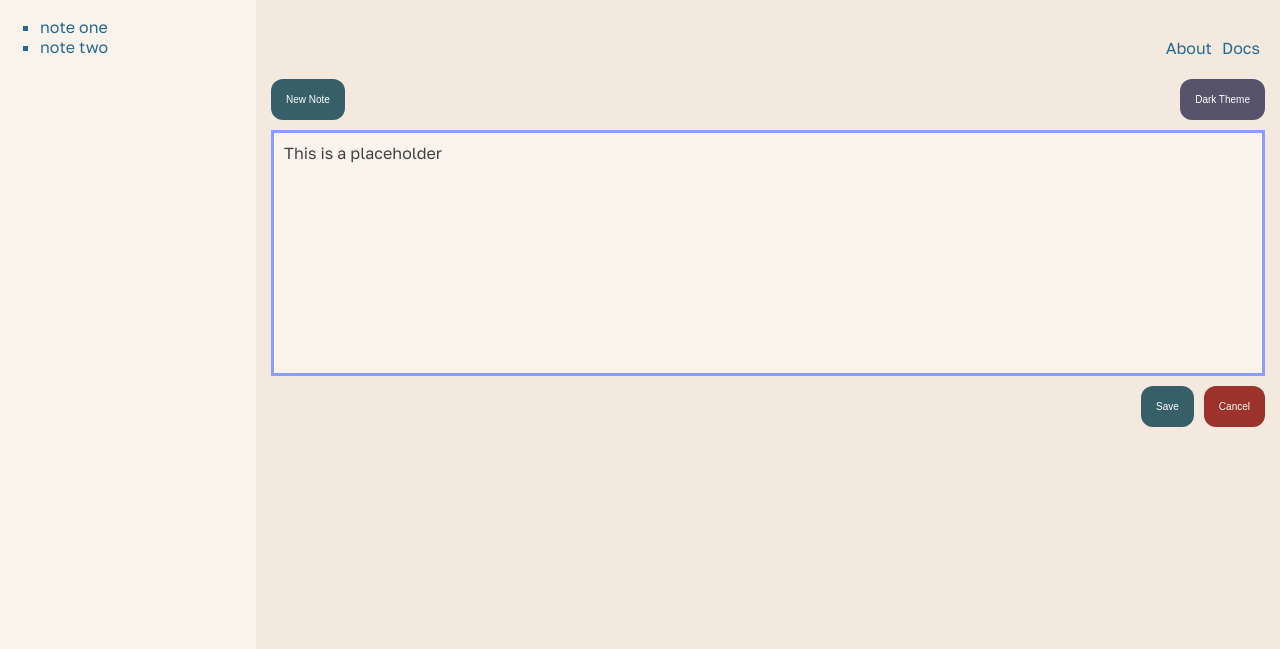
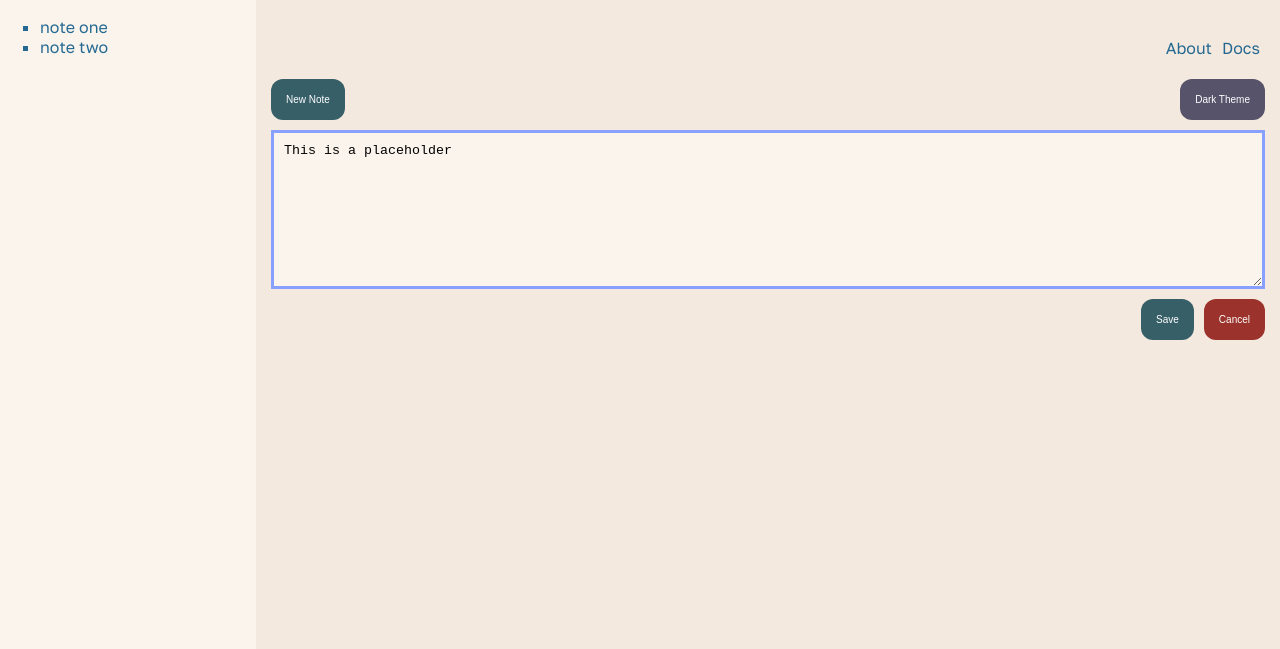
Before and after one commit to BCITGyumin/assignment1, a plain HTML site: page index.html in a window 1280 px wide. Shown: the part 52-701 px from the top of the page. Drawn offline with Linux system fonts and the light colour scheme.

Commit message:
change block to textarea in placeholder

```diff
--- a/css/stylesheet.css
+++ b/css/stylesheet.css
@@ -73,21 +73,20 @@ button {
 
 /* Placeholder
 ------------------------------------ */
-.placeholder {
-    block-size: 15rem;
-    text-align: start;
+.placeholder_div {
+    display: flex;
     margin: 10px 15px;
+}
+
+.placeholder_textarea {
+    width: 100%;
+    height: 10em;
     background-color: #FAF4EC;
     border: 3px solid #88A0FF;
+    padding: 10px
 }
 
-.placeholder p {
-    font-family: 'Golos Text', sans-serif;
-    color: #404040;
-    margin: 10px;
-}
-
-/* Placeholder
+/* Button Option 2
 ------------------------------------ */
 .button_option_2 {
     display: flex;
--- a/index.html
+++ b/index.html
@@ -33,8 +33,8 @@
                 <button class="button_darktheme">Dark Theme</button>
             </div>
 
-            <div class="placeholder">
-                <p>This is a placeholder</p>
+            <div class="placeholder_div">
+            <textarea class="placeholder_textarea">This is a placeholder</textarea>
             </div>
 
             <div class="button_option_2">
```
